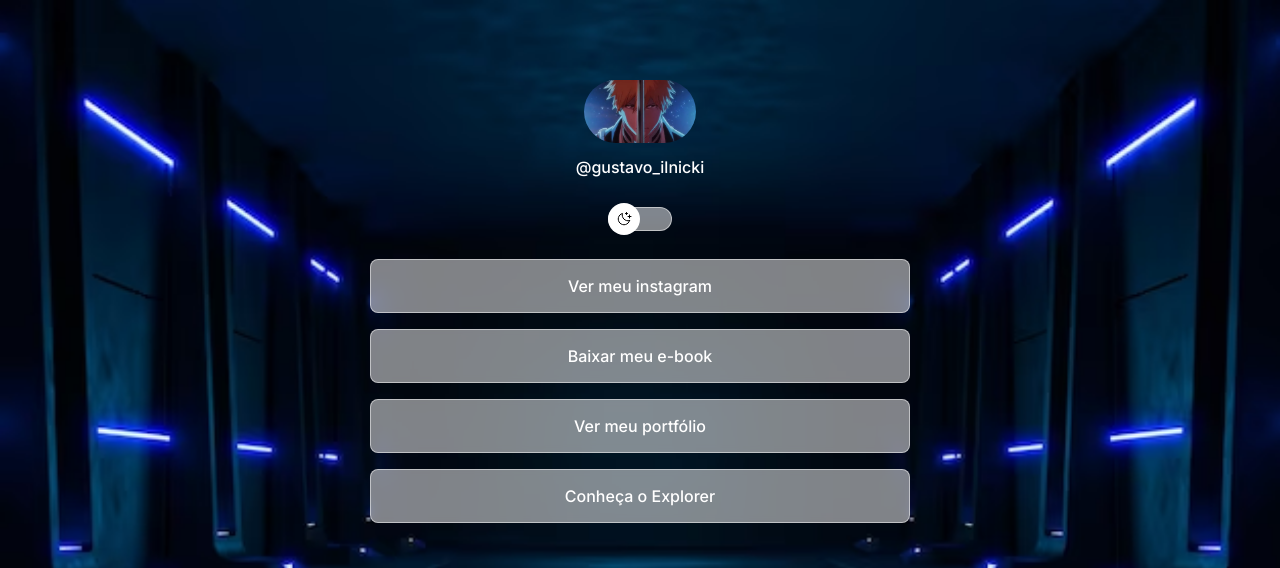
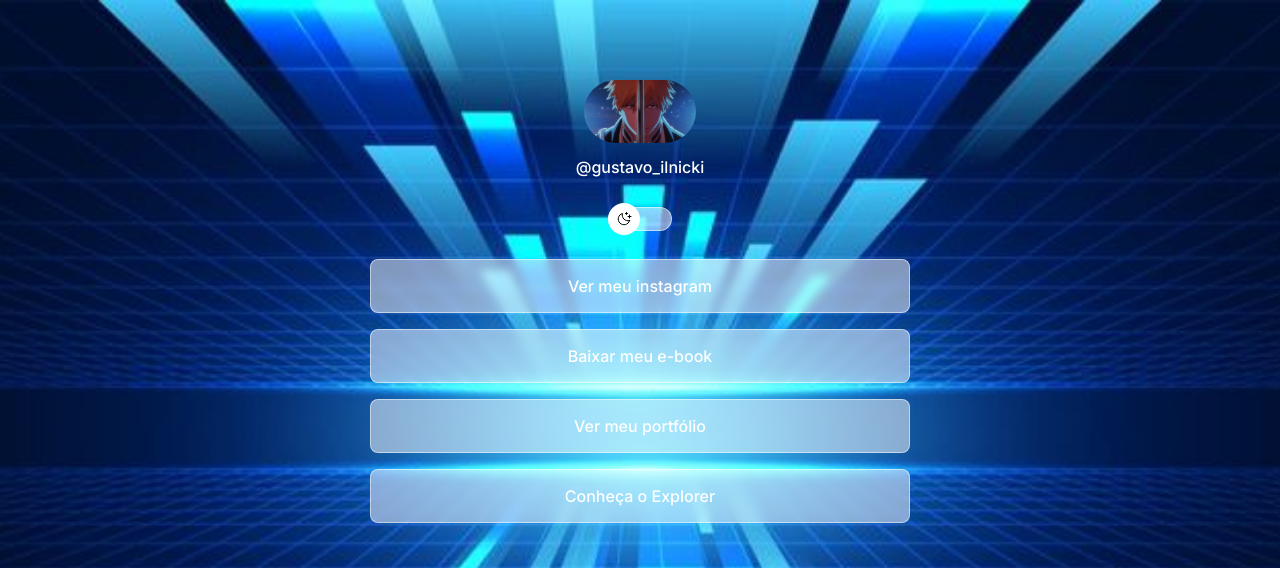
Before and after one commit to GustavoOldoni/HTMLeCSS, a plain HTML site: page index.html in a window 1280 px wide. Shown: the top 568 px of the page. Drawn offline with nearby package versions, Linux system fonts and the light colour scheme.

Commit message:
change background based on media queries

```diff
--- a/style.css
+++ b/style.css
@@ -25,8 +25,8 @@ box-sizing: border-box;
 }
 
 body {
-background:var(--bg-url) no-repeat top
-center/cover;
+background:var(--bg-url) no-repeat top center/cover;
+height: 100vh;
 
 }
 body * {
@@ -185,3 +185,15 @@ border-radius: 50%;
    text-align: center;
    font-size: 14px;
  }
+
+
+ /* media queries */
+ @media (min-width: 700px) {
+   :root {
+      --bg-url: url(./assets/bg.desktop.jpg);
+   }
+
+   .light {
+      --bg-url: url(./assets-desktop-light.jpg);
+   }
+ }
```
Also changed, not shown: assets/bg-desktop-light.jpg (added), assets/bg.desktop.jpg (added).
